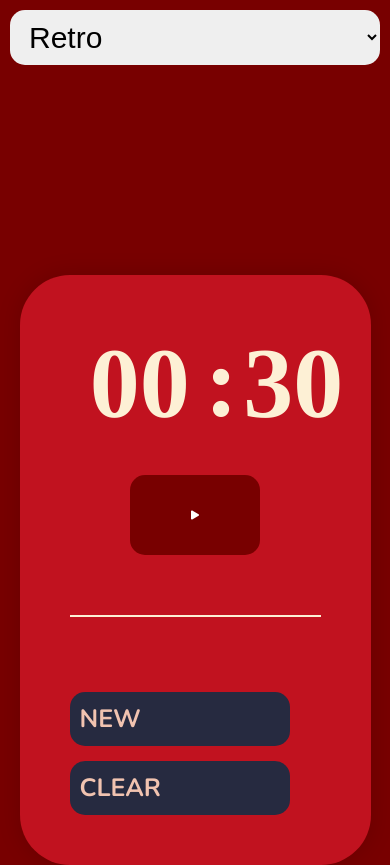
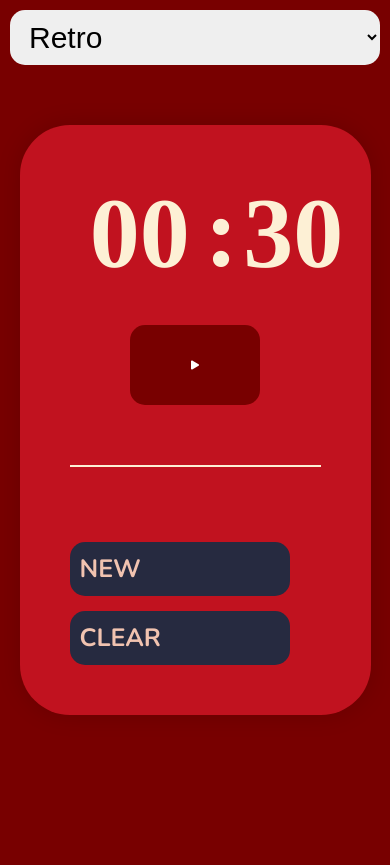
Before and after one commit to nojasm/justfocus, a plain HTML site: page index.html in a window 390 px wide. Shown: the top 865 px of the page. After the commit the page ends 844 px from the top, so only its background shows below. Drawn offline with nearby package versions, Linux system fonts and the light colour scheme.

Commit message:
Change margin

```diff
--- a/css/master.css
+++ b/css/master.css
@@ -33,7 +33,7 @@ body {
 	gap: 50px;
 
 	margin: auto;
-	margin-top: 200px;
+	margin-top: 150px;
 	padding: 50px;
 
 	background-color: var(--main);
@@ -191,6 +191,7 @@ hr {
 @media only screen and (max-width: 900px) {
 	#main {
 		width: 90%;
+		margin-top: 50px;
 	}
 
 	#style {
```
